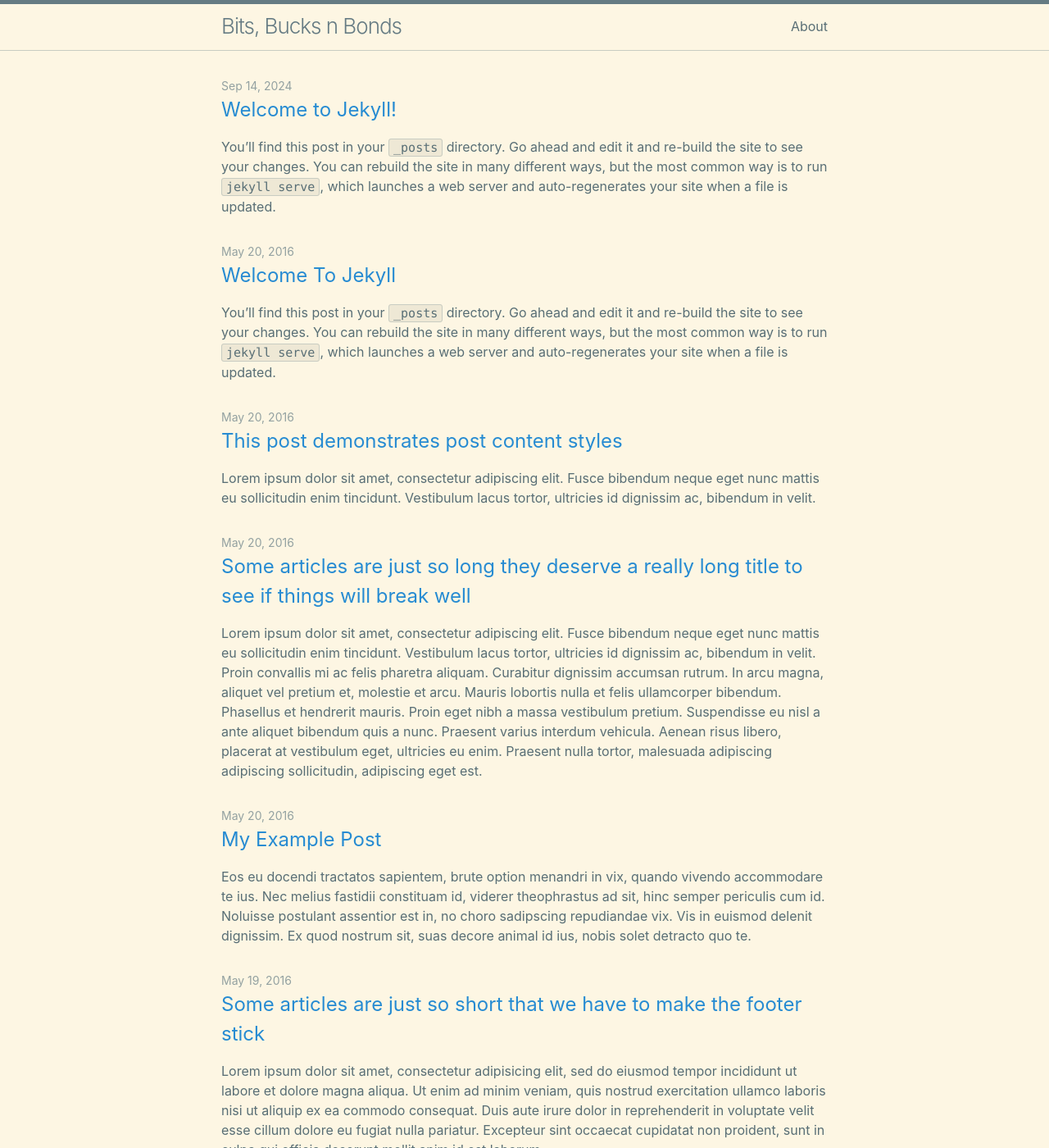
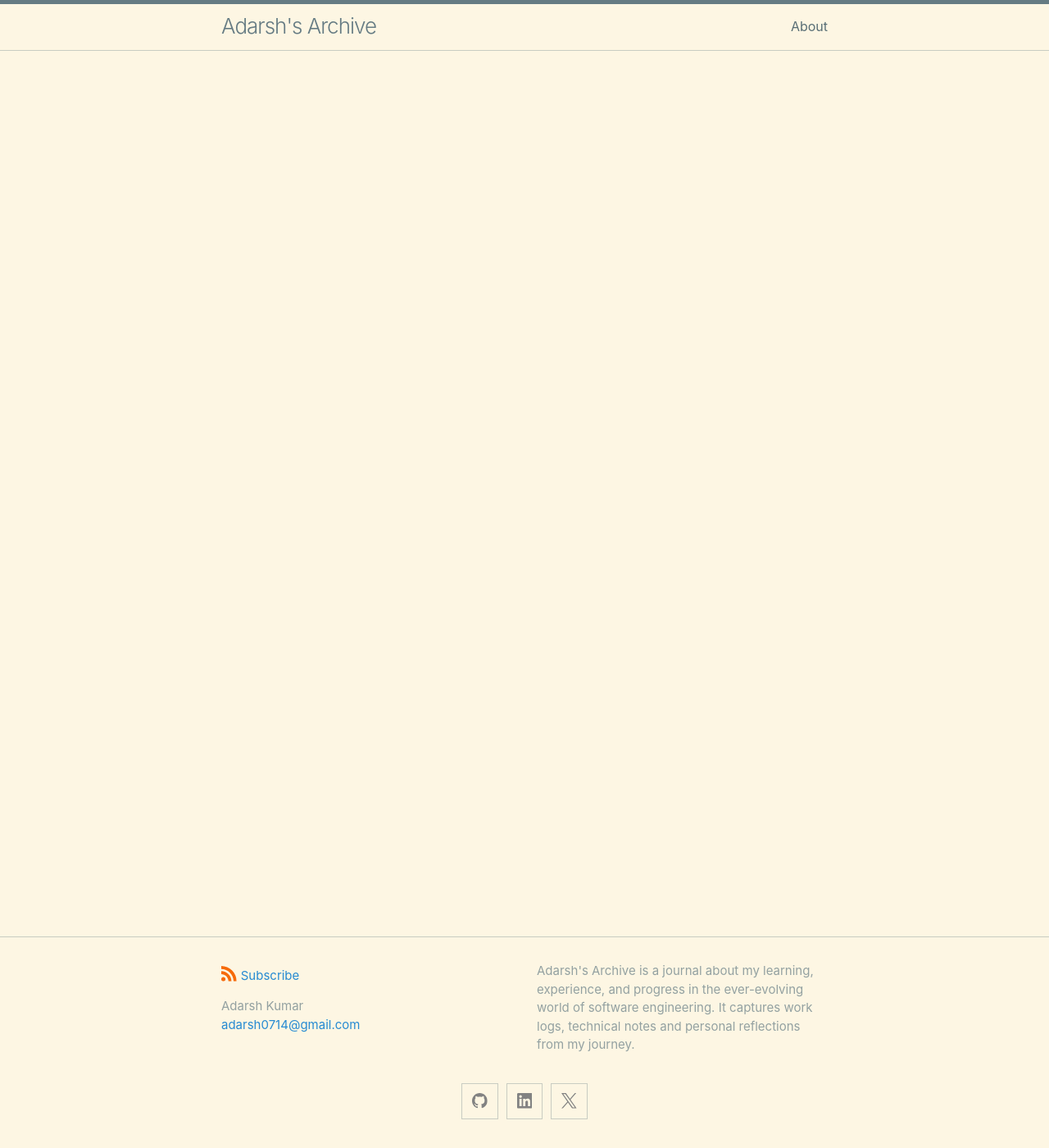
Before and after one commit to xadarshkumar/archive, a Jekyll site: the page built from index.md, in a window 1280 px wide and 1400 px high. Shown: the whole window at 82% size. Built offline with Jekyll 4.4.1, drawn with Linux system fonts in a browser that asks for light colours; some of the changed text lies outside the part shown.

Commit message:
Initial setup

````diff
--- a/_config.yml
+++ b/_config.yml
@@ -18,16 +18,16 @@
 # You can create any custom variable you would like, and they will be accessible
 # in the templates via {{ site.myvariable }}.
 
-title: Bits, Bucks n Bonds
+title: Adarsh's Archive
 author:
   name: Adarsh Kumar
   email: "adarsh0714@gmail.com"
 # The `>` after `description:` means to ignore line-breaks until next key.
 # If you want to omit the line-break after the end of text, use `>-` instead.
 description: >-
-  Sharing insights from my active software engineering projects, investment strategies for
-  financial growth, and valuable lessons from professional connections and influential writings.
-baseurl: "/github-pages-blog-template" # the subpath of your site, e.g. /blog
+  Adarsh's Archive is a journal about my learning, experience, and progress in the ever-evolving world
+  of software engineering. It captures work logs, technical notes and personal reflections from my journey.
+baseurl: "/archive" # the subpath of your site, e.g. /blog
 url: "https://xadarshkumar.github.io" # the base hostname & protocol for your site, e.g. http://example.com
 
 # Build settings
@@ -40,7 +40,7 @@ plugins:
 
 remote_theme: jekyll/minima
 
-google_analytics: G-TVFZSZGJ5Z
+google_analytics:
 
 # Theme-specific settings
 
@@ -61,7 +61,7 @@ minima:
   # Generate social links in footer.
   social_links:
     - { platform: github,  user_url: "https://github.com/xadarshkumar" }
-    - { platform: linkedin,  user_url: "https://www.linkedin.com/in/xadarshkumar/" }
+    - { platform: linkedin,  user_url: "https://www.linkedin.com/in/adarsh0714/" }
     - { platform: x, user_url: "https://x.com/xadarshkumar" }
     # - { platform: youtube, user_url: "x" }
 
--- a/_posts/2016-05-19-super-short-article.md
+++ /dev/null
@@ -1,7 +0,0 @@
----
-layout: post
-title: "Some articles are just so short that we have to make the footer stick"
-categories: misc
----
-
-Lorem ipsum dolor sit amet, consectetur adipisicing elit, sed do eiusmod tempor incididunt ut labore et dolore magna aliqua. Ut enim ad minim veniam, quis nostrud exercitation ullamco laboris nisi ut aliquip ex ea commodo consequat. Duis aute irure dolor in reprehenderit in voluptate velit esse cillum dolore eu fugiat nulla pariatur. Excepteur sint occaecat cupidatat non proident, sunt in culpa qui officia deserunt mollit anim id est laborum.
--- a/_posts/2016-05-20-my-example-post.md
+++ /dev/null
@@ -1,12 +0,0 @@
----
-layout: post
----
-
-Eos eu docendi tractatos sapientem, brute option menandri in vix, quando vivendo accommodare te ius. Nec melius fastidii constituam id, viderer theophrastus ad sit, hinc semper periculis cum id. Noluisse postulant assentior est in, no choro sadipscing repudiandae vix. Vis in euismod delenit dignissim. Ex quod nostrum sit, suas decore animal id ius, nobis solet detracto quo te.
-
-{% comment %}
-Might you have an include in your theme? Why not try it here!
-{% include my-themes-great-include.html %}
-{% endcomment %}
-
-No laudem altera adolescens has, volumus lucilius eum no. Eam ei nulla audiam efficiantur. Suas affert per no, ei tale nibh sea. Sea ne magna harum, in denique scriptorem sea, cetero alienum tibique ei eos. Labores persequeris referrentur eos ei.
--- a/_posts/2016-05-20-super-long-article.md
+++ /dev/null
@@ -1,11 +0,0 @@
----
-layout: post
-title: "Some articles are just so long they deserve a really long title to see if things will break well"
-categories: misc
----
-
-Lorem ipsum dolor sit amet, consectetur adipiscing elit. Fusce bibendum neque eget nunc mattis eu sollicitudin enim tincidunt. Vestibulum lacus tortor, ultricies id dignissim ac, bibendum in velit. Proin convallis mi ac felis pharetra aliquam. Curabitur dignissim accumsan rutrum. In arcu magna, aliquet vel pretium et, molestie et arcu. Mauris lobortis nulla et felis ullamcorper bibendum. Phasellus et hendrerit mauris. Proin eget nibh a massa vestibulum pretium. Suspendisse eu nisl a ante aliquet bibendum quis a nunc. Praesent varius interdum vehicula. Aenean risus libero, placerat at vestibulum eget, ultricies eu enim. Praesent nulla tortor, malesuada adipiscing adipiscing sollicitudin, adipiscing eget est.
-
-Lorem ipsum dolor sit amet, consectetur adipiscing elit. Fusce bibendum neque eget nunc mattis eu sollicitudin enim tincidunt. Vestibulum lacus tortor, ultricies id dignissim ac, bibendum in velit. Proin convallis mi ac felis pharetra aliquam. Curabitur dignissim accumsan rutrum. In arcu magna, aliquet vel pretium et, molestie et arcu. Mauris lobortis nulla et felis ullamcorper bibendum. Phasellus et hendrerit mauris. Proin eget nibh a massa vestibulum pretium. Suspendisse eu nisl a ante aliquet bibendum quis a nunc. Praesent varius interdum vehicula. Aenean risus libero, placerat at vestibulum eget, ultricies eu enim. Praesent nulla tortor, malesuada adipiscing adipiscing sollicitudin, adipiscing eget est.
-
-Lorem ipsum dolor sit amet, consectetur adipiscing elit. Fusce bibendum neque eget nunc mattis eu sollicitudin enim tincidunt. Vestibulum lacus tortor, ultricies id dignissim ac, bibendum in velit. Proin convallis mi ac felis pharetra aliquam. Curabitur dignissim accumsan rutrum. In arcu magna, aliquet vel pretium et, molestie et arcu. Mauris lobortis nulla et felis ullamcorper bibendum. Phasellus et hendrerit mauris. Proin eget nibh a massa vestibulum pretium. Suspendisse eu nisl a ante aliquet bibendum quis a nunc. Praesent varius interdum vehicula. Aenean risus libero, placerat at vestibulum eget, ultricies eu enim. Praesent nulla tortor, malesuada adipiscing adipiscing sollicitudin, adipiscing eget est.
--- a/_posts/2016-05-20-this-post-demonstrates-post-content-styles.md
+++ /dev/null
@@ -1,115 +0,0 @@
----
-layout: post
-title: "This post demonstrates post content styles"
-categories: junk
-author:
-- Bart Simpson
-- Nelson Mandela Muntz
-meta: "Springfield"
----
-
-Lorem ipsum dolor sit amet, consectetur adipiscing elit. Fusce bibendum neque eget nunc mattis eu sollicitudin enim tincidunt. Vestibulum lacus tortor, ultricies id dignissim ac, bibendum in velit.
-
-## Some great heading (h2)
-
-Proin convallis mi ac felis pharetra aliquam. Curabitur dignissim accumsan rutrum. In arcu magna, aliquet vel pretium et, molestie et arcu.
-
-Mauris lobortis nulla et felis ullamcorper bibendum. Phasellus et hendrerit mauris. Proin eget nibh a massa vestibulum pretium. Suspendisse eu nisl a ante aliquet bibendum quis a nunc. Praesent varius interdum vehicula. Aenean risus libero, placerat at vestibulum eget, ultricies eu enim. Praesent nulla tortor, malesuada adipiscing adipiscing sollicitudin, adipiscing eget est.
-
-## Another great heading (h2)
-
-Lorem ipsum dolor sit amet, consectetur adipiscing elit. Fusce bibendum neque eget nunc mattis eu sollicitudin enim tincidunt. Vestibulum lacus tortor, ultricies id dignissim ac, bibendum in velit.
-
-### Some great subheading (h3)
-
-Proin convallis mi ac felis pharetra aliquam. Curabitur dignissim accumsan rutrum. In arcu magna, aliquet vel pretium et, molestie et arcu. Mauris lobortis nulla et felis ullamcorper bibendum.
-
-Phasellus et hendrerit mauris. Proin eget nibh a massa vestibulum pretium. Suspendisse eu nisl a ante aliquet bibendum quis a nunc.
-
-### Some great subheading (h3)
-
-Praesent varius interdum vehicula. Aenean risus libero, placerat at vestibulum eget, ultricies eu enim. Praesent nulla tortor, malesuada adipiscing adipiscing sollicitudin, adipiscing eget est.
-
-> This quote will *change* your life. It will reveal the <i>secrets</i> of the universe, and all the wonders of humanity. Don't <em>misuse</em> it.
-
-Lorem ipsum dolor sit amet, consectetur adipiscing elit. Fusce bibendum neque eget nunc mattis eu sollicitudin enim tincidunt.
-
-### Some great subheading (h3)
-
-Vestibulum lacus tortor, ultricies id dignissim ac, bibendum in velit. Proin convallis mi ac felis pharetra aliquam. Curabitur dignissim accumsan rutrum.
-
-```html
-<html>
-  <head>
-  </head>
-  <body>
-    <p>Hello, World!</p>
-  </body>
-</html>
-```
-
-
-In arcu magna, aliquet vel pretium et, molestie et arcu. Mauris lobortis nulla et felis ullamcorper bibendum. Phasellus et hendrerit mauris.
-
-#### You might want a sub-subheading (h4)
-
-In arcu magna, aliquet vel pretium et, molestie et arcu. Mauris lobortis nulla et felis ullamcorper bibendum. Phasellus et hendrerit mauris.
-
-In arcu magna, aliquet vel pretium et, molestie et arcu. Mauris lobortis nulla et felis ullamcorper bibendum. Phasellus et hendrerit mauris.
-
-#### But it's probably overkill (h4)
-
-In arcu magna, aliquet vel pretium et, molestie et arcu. Mauris lobortis nulla et felis ullamcorper bibendum. Phasellus et hendrerit mauris.
-
-##### Could be a smaller sub-heading, `pacman` (h5)
-
-In arcu magna, aliquet vel pretium et, molestie et arcu. Mauris lobortis nulla et felis ullamcorper bibendum. Phasellus et hendrerit mauris.
-
-###### Small yet significant sub-heading  (h6)
-
-In arcu magna, aliquet vel pretium et, molestie et arcu. Mauris lobortis nulla et felis ullamcorper bibendum. Phasellus et hendrerit mauris.
-
-### Oh hai, an unordered list!!
-
-In arcu magna, aliquet vel pretium et, molestie et arcu. Mauris lobortis nulla et felis ullamcorper bibendum. Phasellus et hendrerit mauris.
-
-- First item, yo
-- Second item, dawg
-- Third item, what what?!
-- Fourth item, fo sheezy my neezy
-
-### Oh hai, an ordered list!!
-
-In arcu magna, aliquet vel pretium et, molestie et arcu. Mauris lobortis nulla et felis ullamcorper bibendum. Phasellus et hendrerit mauris.
-
-1. First item, yo
-2. Second item, dawg
-3. Third item, what what?!
-4. Fourth item, fo sheezy my neezy
-
-
-
-## Headings are cool! (h2)
-
-Proin eget nibh a massa vestibulum pretium. Suspendisse eu nisl a ante aliquet bibendum quis a nunc. Praesent varius interdum vehicula. Aenean risus libero, placerat at vestibulum eget, ultricies eu enim. Praesent nulla tortor, malesuada adipiscing adipiscing sollicitudin, adipiscing eget est.
-
-Praesent nulla tortor, malesuada adipiscing adipiscing sollicitudin, adipiscing eget est.
-
-Proin eget nibh a massa vestibulum pretium. Suspendisse eu nisl a ante aliquet bibendum quis a nunc.
-
-### Tables
-
-Title 1               | Title 2               | Title 3               | Title 4
---------------------- | --------------------- | --------------------- | ---------------------
-lorem                 | lorem ipsum           | lorem ipsum dolor     | lorem ipsum dolor sit
-lorem ipsum dolor sit | lorem ipsum dolor sit | lorem ipsum dolor sit | lorem ipsum dolor sit
-lorem ipsum dolor sit | lorem ipsum dolor sit | lorem ipsum dolor sit | lorem ipsum dolor sit
-lorem ipsum dolor sit | lorem ipsum dolor sit | lorem ipsum dolor sit | lorem ipsum dolor sit
-
-
-Title 1 | Title 2 | Title 3 | Title 4
---- | --- | --- | ---
-lorem | lorem ipsum | lorem ipsum dolor | lorem ipsum dolor sit
-lorem ipsum dolor sit amet | lorem ipsum dolor sit amet consectetur | lorem ipsum dolor sit amet | lorem ipsum dolor sit
-lorem ipsum dolor | lorem ipsum | lorem | lorem ipsum
-lorem ipsum dolor | lorem ipsum dolor sit | lorem ipsum dolor sit amet | lorem ipsum dolor sit amet consectetur
--- a/_posts/2016-05-20-welcome-to-jekyll.md
+++ /dev/null
@@ -1,22 +0,0 @@
----
-layout: post
----
-You’ll find this post in your `_posts` directory. Go ahead and edit it and re-build the site to see your changes. You can rebuild the site in many different ways, but the most common way is to run `jekyll serve`, which launches a web server and auto-regenerates your site when a file is updated.
-
-To add new posts, simply add a file in the `_posts` directory that follows the convention `YYYY-MM-DD-name-of-post.ext` and includes the necessary front matter. Take a look at the source for this post to get an idea about how it works.
-
-Jekyll also offers powerful support for code snippets:
-
-{% highlight ruby %}
-def print_hi(name)
-  puts "Hi, #{name}"
-end
-print_hi('Tom')
-#=> prints 'Hi, Tom' to STDOUT.
-{% endhighlight %}
-
-Check out the [Jekyll docs][jekyll-docs] for more info on how to get the most out of Jekyll. File all bugs/feature requests at [Jekyll’s GitHub repo][jekyll-gh]. If you have questions, you can ask them on [Jekyll Talk][jekyll-talk].
-
-[jekyll-docs]: http://jekyllrb.com/docs/home
-[jekyll-gh]:   https://github.com/jekyll/jekyll
-[jekyll-talk]: https://talk.jekyllrb.com/
--- a/_posts/2024-09-14-welcome-to-jekyll.markdown
+++ /dev/null
@@ -1,29 +0,0 @@
----
-layout: post
-title:  "Welcome to Jekyll!"
-date:   2024-09-14 18:28:43 +0000
-categories: jekyll update
----
-You’ll find this post in your `_posts` directory. Go ahead and edit it and re-build the site to see your changes. You can rebuild the site in many different ways, but the most common way is to run `jekyll serve`, which launches a web server and auto-regenerates your site when a file is updated.
-
-Jekyll requires blog post files to be named according to the following format:
-
-`YEAR-MONTH-DAY-title.MARKUP`
-
-Where `YEAR` is a four-digit number, `MONTH` and `DAY` are both two-digit numbers, and `MARKUP` is the file extension representing the format used in the file. After that, include the necessary front matter. Take a look at the source for this post to get an idea about how it works.
-
-Jekyll also offers powerful support for code snippets:
-
-{% highlight ruby %}
-def print_hi(name)
-  puts "Hi, #{name}"
-end
-print_hi('Tom')
-#=> prints 'Hi, Tom' to STDOUT.
-{% endhighlight %}
-
-Check out the [Jekyll docs][jekyll-docs] for more info on how to get the most out of Jekyll. File all bugs/feature requests at [Jekyll’s GitHub repo][jekyll-gh]. If you have questions, you can ask them on [Jekyll Talk][jekyll-talk].
-
-[jekyll-docs]: https://jekyllrb.com/docs/home
-[jekyll-gh]:   https://github.com/jekyll/jekyll
-[jekyll-talk]: https://talk.jekyllrb.com/
--- a/about.md
+++ b/about.md
@@ -6,15 +6,25 @@ permalink: /about/
 
 ---
 
-This is the base Jekyll theme. You can find out more info about customizing your Jekyll theme, as well as basic Jekyll usage documentation at [jekyllrb.com](https://jekyllrb.com/)
+# 👋 Hi there,
 
-You can find the source code for Minima at GitHub:
-[jekyll][jekyll-organization] /
-[minima](https://github.com/jekyll/minima)
+- I'm Adarsh
+- I'm a software engineer, passive investor and intellectual reader.
+- This project is an attempt to document my journey.
 
-You can find the source code for Jekyll at GitHub:
-[jekyll][jekyll-organization] /
-[jekyll](https://github.com/jekyll/jekyll)
+<p align="center">
+  <a href="https://skillicons.dev">
+    <img src="https://skillicons.dev/icons?i=java,kotlin,spring,aws,js,ts,nodejs,react&theme=light"  alt="Java, Kotlin, Spring, AWS, Javascript, Typescript, Node.js, React"/>
+  </a>
+</p>
+<p align="center">
+  <a href="https://skillicons.dev">
+    <img src="https://skillicons.dev/icons?i=kafka,redis,graphql,postgres,mysql,mongodb,docker,kubernetes,githubactions&theme=light"  alt="Kafka, Redis, GraphQL, PostgreSQL, MySQL, MongoDB, Docker, Kubernetes, GitHub Actions"/>
+  </a>
+</p>
 
+![trophy](https://github-profile-trophy.vercel.app/?username=xadarshkumar&title=-Issues,-Stars&column=-1&theme=gruvbox)
 
-[jekyll-organization]: https://github.com/jekyll
+## Wanna have a chat?
+
+Please feel free to reach out to me on [LinkedIn](https://www.linkedin.com/in/adarsh0714/) or [Telegram](https://t.me/one4adarsh)
````
Also changed, not shown: README.md.
